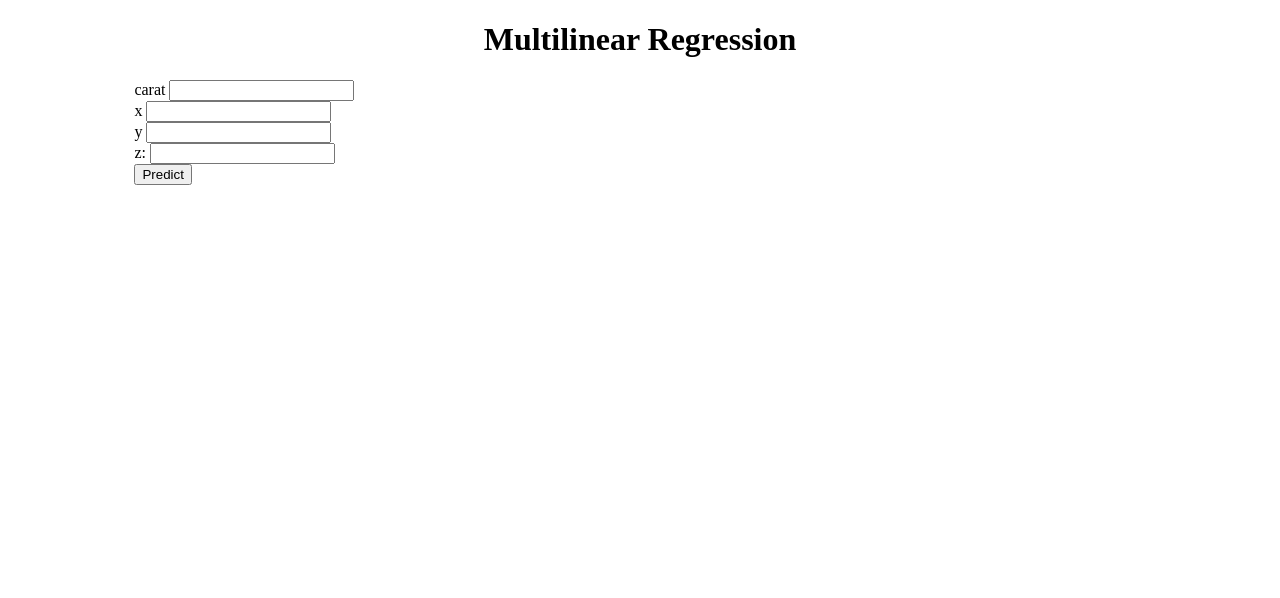
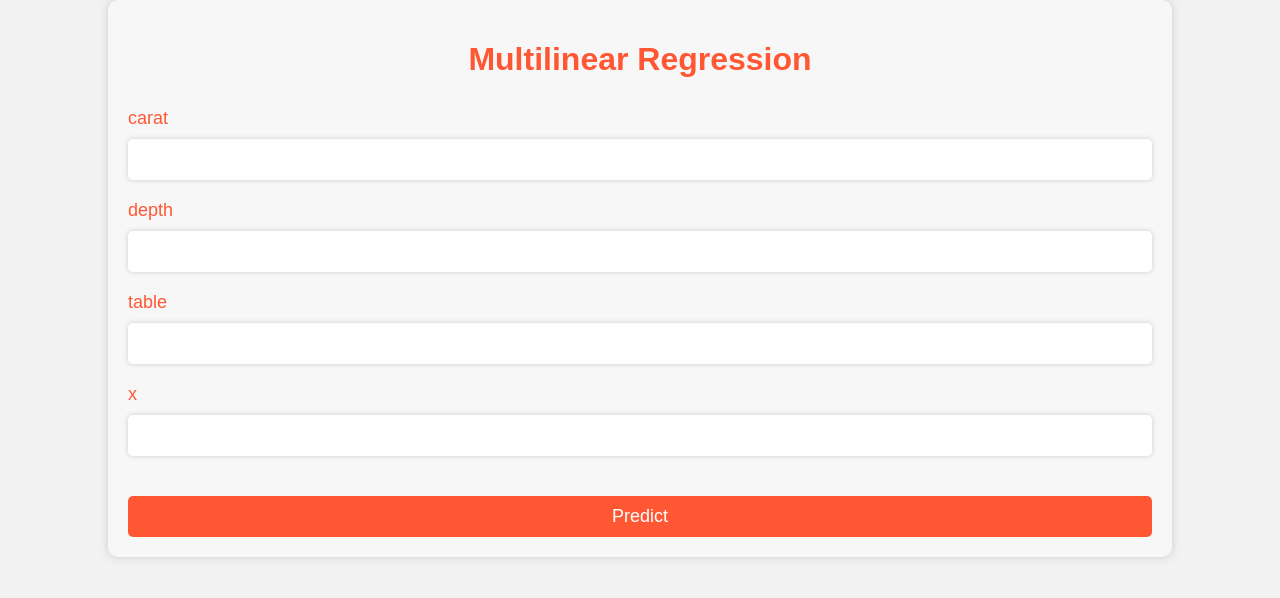
Before and after one commit to The-DigitalAcademy/innovators_diamondRegression_ML, a Flask app: page / in a window 1280 px wide. Shown: the top 598 px of the page. Run offline with Flask 2, Linux system fonts and the light colour scheme.

Commit message:
changes to the flask app

```diff
--- a/main.py
+++ b/main.py
@@ -1,6 +1,7 @@
 from flask import Flask, render_template, request
 from sklearn.linear_model import LinearRegression
 from sklearn.model_selection import train_test_split
+from sklearn.metrics import r2_score
 import numpy as np
 import pandas as pd
 
@@ -12,6 +13,7 @@ df = df[(df.z != 0) & (df.x != 0) & (df.y != 0)]
 df1 = df[df.y < 30 ]
 df1 = df1[df1.z < 30 ]
 df1 = df1.drop(['Unnamed: 0','color','cut','clarity'],axis=1)
+df1 = np.log(df1)
 
 model = LinearRegression()
 X = df1.drop(['price','y','z'], axis=1)
@@ -27,13 +29,17 @@ def index():
 def predict():
     if request.method == 'POST':
         # Get the user input from the form
-        input_data = [float(request.form['carat']), float(request.form['x']), float(request.form['y']), float(request.form['z'])]
+        input_data = [float(request.form['carat']), float(request.form['depth']), float(request.form['table']), float(request.form['x'])]
 
         # Use the model to make a prediction
         prediction = model.predict([input_data])
+        prediction = np.exp(prediction)
+        r2 = r2_score(y_train, model.predict(X_train))
+        skew = df1['price'].skew()
+        kurt = df1['price'].kurt()
 
         # Return the prediction to the user
-        return render_template('results.html', prediction=prediction[0])
+        return render_template('results.html', prediction=prediction[0],y_train=y_train,r2 = r2,skew = skew, kurt = kurt)
 
 if __name__ == '__main__':
     app.run(debug=True)
--- /dev/null
+++ b/static/style.css
@@ -0,0 +1,68 @@
+body {
+    font-family: Arial, sans-serif;
+    background-color: #f2f2f2;
+    padding: 0;
+    margin: 0;
+}
+
+.container {
+    width: 80%;
+    margin: 0 auto;
+    padding: 20px;
+    background-color: #f7f7f7;
+    border-radius: 10px;
+    box-shadow: 0px 0px 10px #ccc;
+}
+
+h1 {
+    text-align: center;
+    margin-bottom: 30px;
+    color: #ff5733;
+}
+
+form {
+    display: flex;
+    flex-wrap: wrap;
+    justify-content: center;
+    align-items: center;
+}
+
+label {
+    font-size: 18px;
+    width: 100%;
+    text-align: left;
+    margin-bottom: 10px;
+    color: #ff5733;
+}
+
+input[type="text"] {
+    padding: 10px;
+    font-size: 18px;
+    width: 100%;
+    margin-bottom: 20px;
+    border-radius: 5px;
+    border: none;
+    box-shadow: 0px 0px 5px #ccc;
+}
+
+input[type="submit"] {
+    background-color: #ff5733;
+    color: white;
+    font-size: 18px;
+    padding: 10px 20px;
+    border: none;
+    border-radius: 5px;
+    cursor: pointer;
+    width: 100%;
+    margin-top: 20px;
+}
+
+input[type="submit"]:hover {
+    background-color: #cc2b1c;
+}
+
+h2 {
+    font-size: 20px;
+    margin-bottom: 10px;
+    color: #ff5733;
+}
--- a/static/styles.css
+++ /dev/null
@@ -1,27 +0,0 @@
-.container {
-    width: 80%;
-    margin: 0 auto;
-  }
-
-  h1 {
-    text-align: center;
-  }
-
-  img {
-    width: 100%;
-  }
-
-  table {
-    width: 100%;
-    border-collapse: collapse;
-  }
-
-  th, td {
-    border: 1px solid black;
-    padding: 8px;
-    text-align: left;
-  }
-
-  th {
-    background-color: #f2f2f2;
-  }
--- a/templates/index.html
+++ b/templates/index.html
@@ -2,7 +2,7 @@
 <html>
 <head>
   <title>Multilinear Regression</title>
-  <link rel="stylesheet" type="text/css" href="{{ url_for('static', filename='styles.css') }}">
+  <link rel="stylesheet" type="text/css" href="static/style.css">
 </head>
 <body>
   <div class="container">
@@ -11,14 +11,14 @@
         <label for="carat">carat</label>
         <input type="text" id="carat" name="carat">
         <br>
+        <label for="depth">depth</label>
+        <input type="text" id="depth" name="depth">
+        <br>
+        <label for="table">table</label>
+        <input type="text" id="table" name="table">
+        <br>
         <label for="x">x</label>
         <input type="text" id="x" name="x">
-        <br>
-        <label for="y">y</label>
-        <input type="text" id="y" name="y">
-        <br>
-        <label for="z">z:</label>
-        <input type="text" id="z" name="z">
         <br>
         <input type="submit" value="Predict">
         <br>
--- a/templates/results.html
+++ b/templates/results.html
@@ -2,12 +2,16 @@
 <html>
 <head>
   <title>Results</title>
-  <link rel="stylesheet" type="text/css" href="{{ url_for('static', filename='styles.css') }}">
+  <link rel="stylesheet" type="text/css" href="static/style.css">
 </head>
 <body>
   <div class="container">
     <h1>Results</h1>
     <h2>Prediction: {{ prediction }}</h2>
+    <h2>R2: {{ r2 }}</h2>
+    <h2>kurt: {{ kurt }}</h2>
+    <h2>skew {{ skew }}</h2>
+    <h2>y_train {{ y_train }}</h2>
   </div>
 </body>
 </html>
```
Also changed, not shown: 1 other file.
